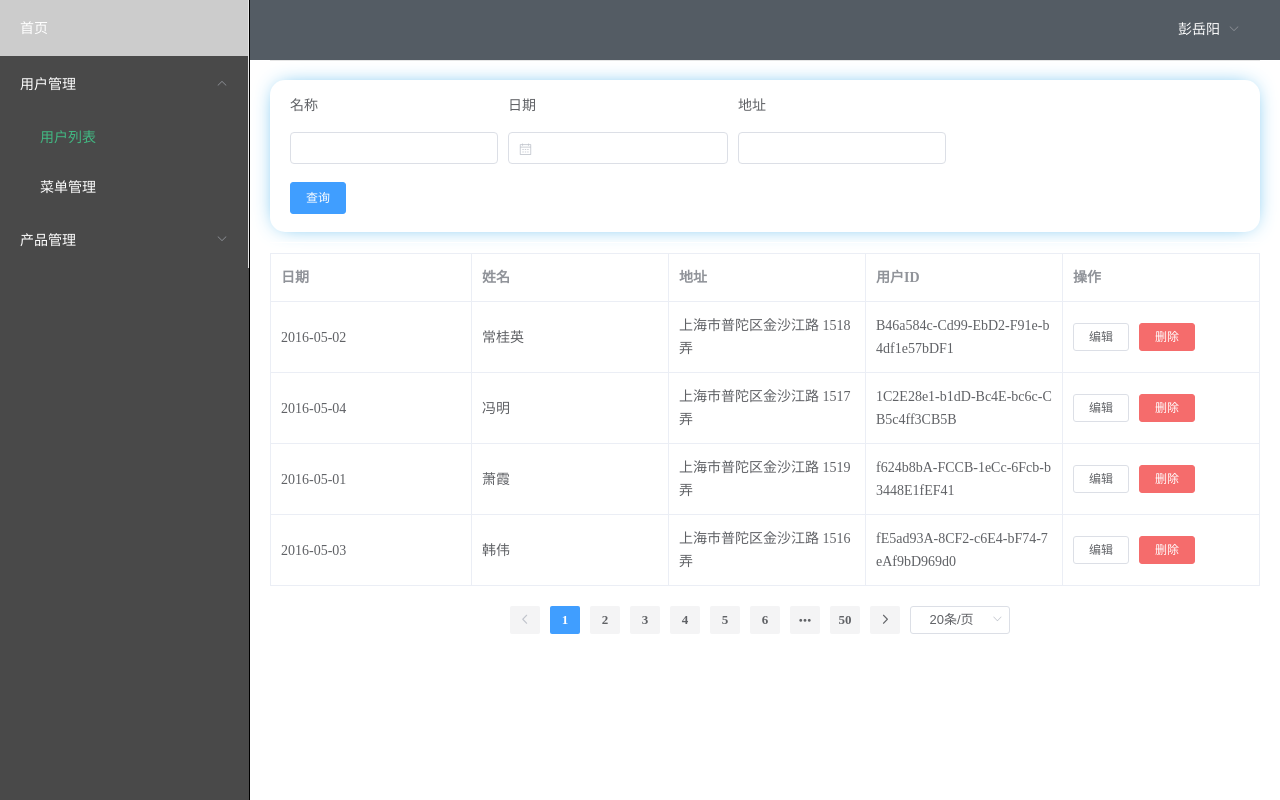
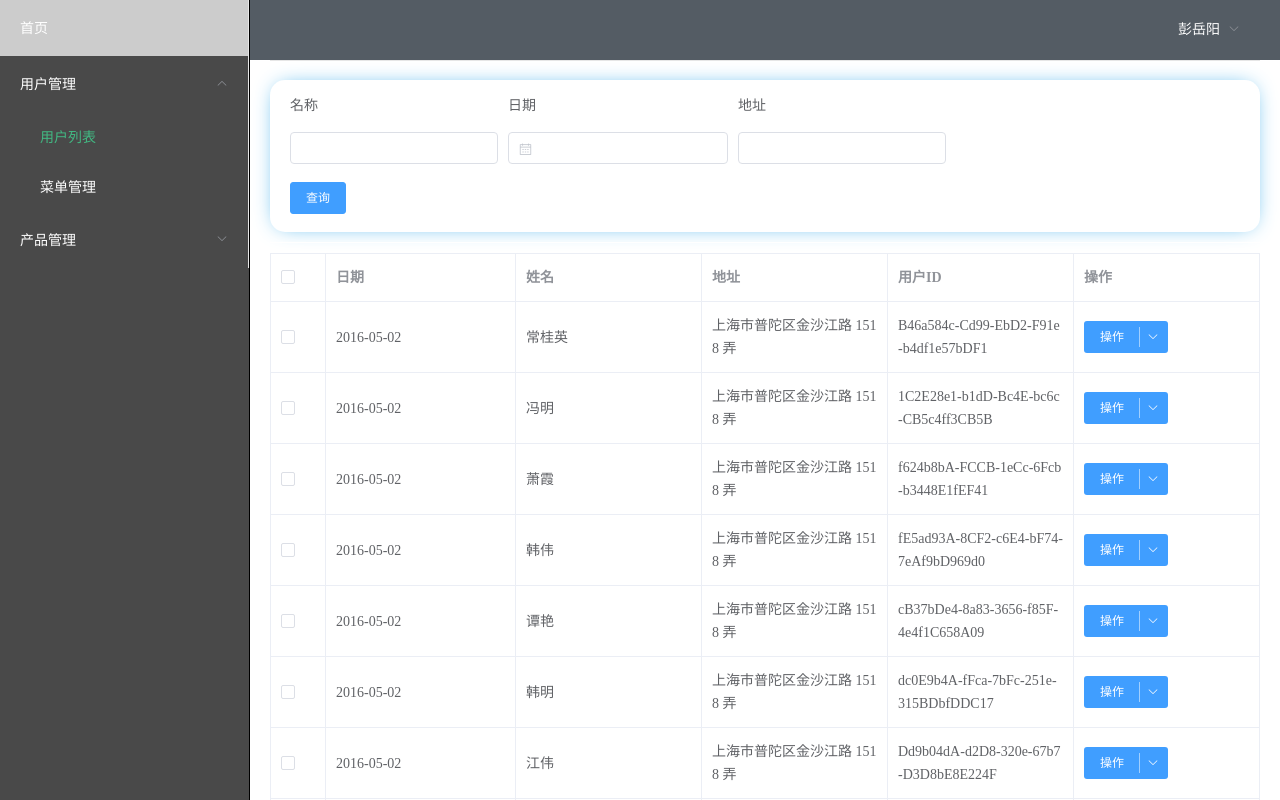
Before and after one commit to zxyzb/eam, a Vue app: page /user/list in a window 1280 px wide. Built offline with nearby package versions, Linux system fonts and the light colour scheme; sample sign-in values are in the browser's storage.

Commit message:
add table checkall

```diff
--- a/package.json
+++ b/package.json
@@ -17,6 +17,7 @@
     "echarts": "^4.0.4",
     "element-ui": "^2.1.0",
     "js-cookie": "^2.2.0",
+    "moment": "^2.21.0",
     "nprogress": "^0.2.0",
     "vue": "^2.5.2",
     "vue-router": "^3.0.1",
--- a/src/common/paginationModul/table.vue
+++ b/src/common/paginationModul/table.vue
@@ -4,6 +4,7 @@
 		  border
 	      :data="dataTable.body"
 	      style="width: 100%">
+	      <slot name="select-column"></slot>
 	      <el-table-column v-for="(item,index) in dataTable.header" :prop="item.name" :label="item.label" :key="index">
 	      </el-table-column>
 	      <slot></slot>
--- /dev/null
+++ b/src/config/filter.js
@@ -0,0 +1,14 @@
+
+import moment from 'moment'
+
+const filters = {
+	/*日期格式化过滤器*/
+	timeFormat:{
+		timeFormat(time){
+			return  momnet(date).format('YYYY-MM-DD')
+		}
+	}
+
+}
+
+export default filters
--- a/src/main.js
+++ b/src/main.js
@@ -6,6 +6,7 @@ import router from './router'
 import ElementUI from 'element-ui'
 import 'element-ui/lib/theme-chalk/index.css'
 import hasPermission from '@/config/permission'
+import filters from '@/config/filter'
 import css from '@/assets/css/common.css'
 import echarts from 'echarts'
 
@@ -21,6 +22,12 @@ if(process.env.NODE_ENV == 'development'){
 
 Vue.use(hasPermission)
 Vue.use(ElementUI)
+
+/*定义全局过滤器*/
+for(let filterName in filters){
+	Vue.filter(filterName,filters[filterName])
+}
+
 /* eslint-disable no-new */
 new Vue({
   el: '#app',
--- a/src/mock.js
+++ b/src/mock.js
@@ -37,6 +37,7 @@ const deleteData = () => {
 
 //菜单配置
 const menuData = () =>{
+
     return [{
             title:'首页',
             path:'/home',
@@ -113,6 +114,17 @@ const loginOut = () =>{
 //表格数据
 
 const tableData = () =>{
+    let userList = [];
+    for(let i=0;i<10;i++){
+        let list = {
+            date: '2016-05-02',
+            name:  Random.cname(),
+            address: '上海市普陀区金沙江路 1518 弄',
+            userId: Random.guid()
+        }
+        userList.push(list)
+    }
+
     return {
         list:{
             header:[{
@@ -128,27 +140,7 @@ const tableData = () =>{
                 label:'用户ID',
                 name:'userId',
             }],
-            body:[{
-                date: '2016-05-02',
-                name:  Random.cname(),
-                address: '上海市普陀区金沙江路 1518 弄',
-                userId: Random.guid()
-            }, {
-                date: '2016-05-04',
-                name:  Random.cname(),
-                address: '上海市普陀区金沙江路 1517 弄',
-                userId: Random.guid()
-            }, {
-                date: '2016-05-01',
-                name:  Random.cname(),
-                address: '上海市普陀区金沙江路 1519 弄',
-                userId: Random.guid()
-            }, {
-                date: '2016-05-03',
-                name:  Random.cname(),
-                address: '上海市普陀区金沙江路 1516 弄',
-                userId: Random.guid()
-            }],
+            body:userList,
             currentPageSize:20,
         },
         success:true,
--- a/src/pages/user/user.vue
+++ b/src/pages/user/user.vue
@@ -5,7 +5,7 @@
 				<el-input v-model="searchForm.name"></el-input>
 			</el-form-item>
 			<el-form-item label="日期">
-				<el-date-picker type="date" v-model="searchForm.date"></el-date-picker>
+				<el-date-picker type="date" v-model="searchForm.date | timeFormat"></el-date-picker>
 			</el-form-item>
 			<el-form-item label="地址">
 				<el-input v-model="searchForm.address"></el-input>
@@ -20,10 +20,25 @@
 		<div class="inline"></div>
 
 		<pageTable :pageTables="tableList"  v-on:changeData="changeData($event)">
+			<!-- 使用具名插槽 -->
+			<el-table-column
+			  slot="select-column"
+		      type="selection"
+		       @selection-change="handleSelectionChange"
+		      width="55">
+		    </el-table-column>
+
 			<el-table-column label="操作">
 			    <template slot-scope="scope">
-			        <el-button size="mini" @click="edit(scope.row)" v-if="hasPermission('edit')">编辑</el-button>
-			        <el-button size="mini" type="danger" v-if="hasPermission('delete')">删除</el-button>
+					<el-dropdown trigger="click" split-button type="primary" size="small" @command="handleCommand">
+				      	<span class="el-dropdown-link">
+				        	操作</i>
+				      	</span>
+				      	<el-dropdown-menu slot="dropdown">
+					        <el-dropdown-item :command="scope.row" v-if="hasPermission('edit')">编辑</el-dropdown-item>
+					        <el-dropdown-item :command="scope.row" v-if="hasPermission('delete')" type="danger">删除</el-dropdown-item>
+				      	</el-dropdown-menu>
+				    </el-dropdown>
 			    </template>
 		    </el-table-column>
 		</pageTable>
@@ -42,13 +57,15 @@ export default {
 				name:'',
 				date:'',
 				address:''
-			}
+			},
+			pageLength:'',
+			pageIndex:''
 		}
 	},
 	mounted(){
 		//初始化列表数据
 		userTableList({}).then(res =>{
-			this.tableList = res.data.list
+			this.tableList = Object.assign({},res.data.list)
 		})
 	},
 	methods:{
@@ -59,10 +76,14 @@ export default {
 			})
 		},
 		onSearch(){
-			console.log(this.searchForm.date +','+ this.searchForm.name)
+			console.log(this.searchForm)
 		},
-		edit(data){
-			console.log(data.name)
+		handleSelectionChange(val){
+			console.log(val)
+		},
+		handleCommand(command){
+			this.$message('这是一条消息提示');
+			console.log(command)
 		}
 	},
 	components:{
```
